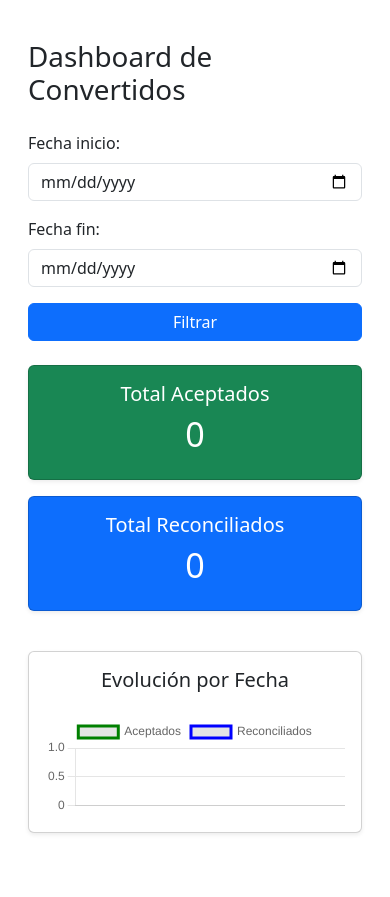
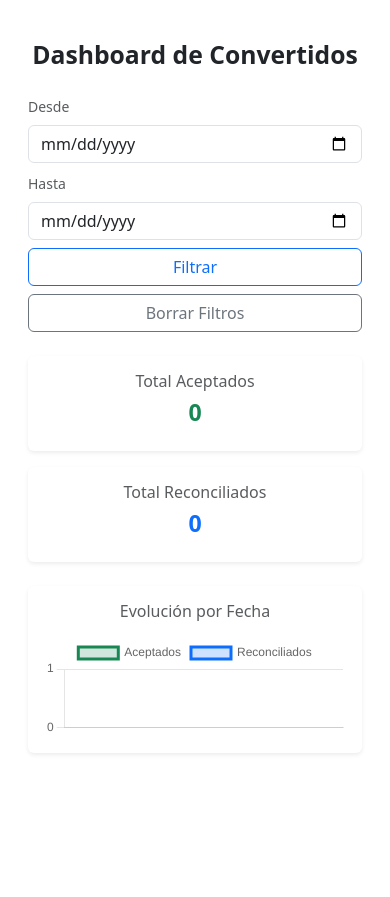
Before and after one commit to jrdar1993/Evang, a Flask app: page / in a window 390 px wide. Shown: the part 56-953 px from the top of the page. After the commit the page ends 810 px from the top, so only its background shows below. Run offline with Flask 2, Linux system fonts and the light colour scheme; data that the repository does not hold is empty.

Commit message:
Agregado formulario responsivo y botón limpiar filtros

```diff
--- a/templates/dashboard.html
+++ b/templates/dashboard.html
@@ -1,51 +1,55 @@
 {% extends "base.html" %}
+{% block content %}
+<div class="container my-4">
 
-{% block content %}
-<div class="container mt-4">
-    <h1 class="mb-4">Dashboard de Convertidos</h1>
+    <h2 class="mb-4 fw-semibold text-center">Dashboard de Convertidos</h2>
 
-    <!-- FILTRO POR FECHAS -->
-    <form method="get" class="row g-3 mb-4">
+    <!-- FILTROS DE FECHA -->
+    <form method="get" class="row g-2 mb-4 align-items-end">
         <div class="col-md-4">
-            <label for="fecha_inicio" class="form-label">Fecha inicio:</label>
+            <label for="fecha_inicio" class="form-label small text-muted">Desde</label>
             <input type="date" class="form-control" name="fecha_inicio" id="fecha_inicio" value="{{ fecha_inicio }}">
         </div>
         <div class="col-md-4">
-            <label for="fecha_fin" class="form-label">Fecha fin:</label>
+            <label for="fecha_fin" class="form-label small text-muted">Hasta</label>
             <input type="date" class="form-control" name="fecha_fin" id="fecha_fin" value="{{ fecha_fin }}">
         </div>
-        <div class="col-md-4 align-self-end">
-            <button type="submit" class="btn btn-primary w-100">Filtrar</button>
+        <div class="col-md-2 d-grid">
+            <button type="submit" class="btn btn-outline-primary">Filtrar</button>
+        </div>
+        <div class="col-md-2 d-grid">
+            <a href="{{ url_for('dashboard.dashboard') }}" class="btn btn-outline-secondary">Borrar Filtros</a>
         </div>
     </form>
 
     <!-- CARDS DE TOTALES -->
-    <div class="row mb-4">
-        <div class="col-md-6">
-            <div class="card text-white bg-success mb-3 shadow-sm">
+    <div class="row g-3 mb-4">
+        <div class="col-sm-6">
+            <div class="card shadow-sm border-0">
                 <div class="card-body text-center">
-                    <h5 class="card-title">Total Aceptados</h5>
-                    <h2 class="display-4">{{ totales.total_aceptados or 0 }}</h2>
+                    <h6 class="text-muted">Total Aceptados</h6>
+                    <h3 class="fw-bold text-success">{{ totales.total_aceptados or 0 }}</h3>
                 </div>
             </div>
         </div>
-        <div class="col-md-6">
-            <div class="card text-white bg-primary mb-3 shadow-sm">
+        <div class="col-sm-6">
+            <div class="card shadow-sm border-0">
                 <div class="card-body text-center">
-                    <h5 class="card-title">Total Reconciliados</h5>
-                    <h2 class="display-4">{{ totales.total_reconciliados or 0 }}</h2>
+                    <h6 class="text-muted">Total Reconciliados</h6>
+                    <h3 class="fw-bold text-primary">{{ totales.total_reconciliados or 0 }}</h3>
                 </div>
             </div>
         </div>
     </div>
 
     <!-- GRÁFICA DE EVOLUCIÓN -->
-    <div class="card shadow-sm mb-5">
+    <div class="card shadow-sm border-0">
         <div class="card-body">
-            <h5 class="card-title mb-4 text-center">Evolución por Fecha</h5>
+            <h6 class="text-center mb-3 text-muted">Evolución por Fecha</h6>
             <canvas id="evolucionChart" height="100"></canvas>
         </div>
     </div>
+
 </div>
 
 <!-- CHART JS -->
@@ -55,8 +59,7 @@
     const aceptados = {{ chart_data.aceptados|tojson }};
     const reconciliados = {{ chart_data.reconciliados|tojson }};
 
-    const ctx = document.getElementById('evolucionChart').getContext('2d');
-    const chart = new Chart(ctx, {
+    new Chart(document.getElementById('evolucionChart').getContext('2d'), {
         type: 'line',
         data: {
             labels: fechas,
@@ -64,24 +67,30 @@
                 {
                     label: 'Aceptados',
                     data: aceptados,
-                    borderColor: 'green',
+                    borderColor: '#198754',
+                    backgroundColor: 'rgba(25, 135, 84, 0.2)',
                     tension: 0.3,
-                    fill: false
+                    fill: true
                 },
                 {
                     label: 'Reconciliados',
                     data: reconciliados,
-                    borderColor: 'blue',
+                    borderColor: '#0d6efd',
+                    backgroundColor: 'rgba(13, 110, 253, 0.2)',
                     tension: 0.3,
-                    fill: false
+                    fill: true
                 }
             ]
         },
         options: {
             responsive: true,
             plugins: {
-                legend: {
-                    position: 'top'
+                legend: { position: 'top' }
+            },
+            scales: {
+                y: {
+                    beginAtZero: true,
+                    ticks: { stepSize: 1 }
                 }
             }
         }
```
